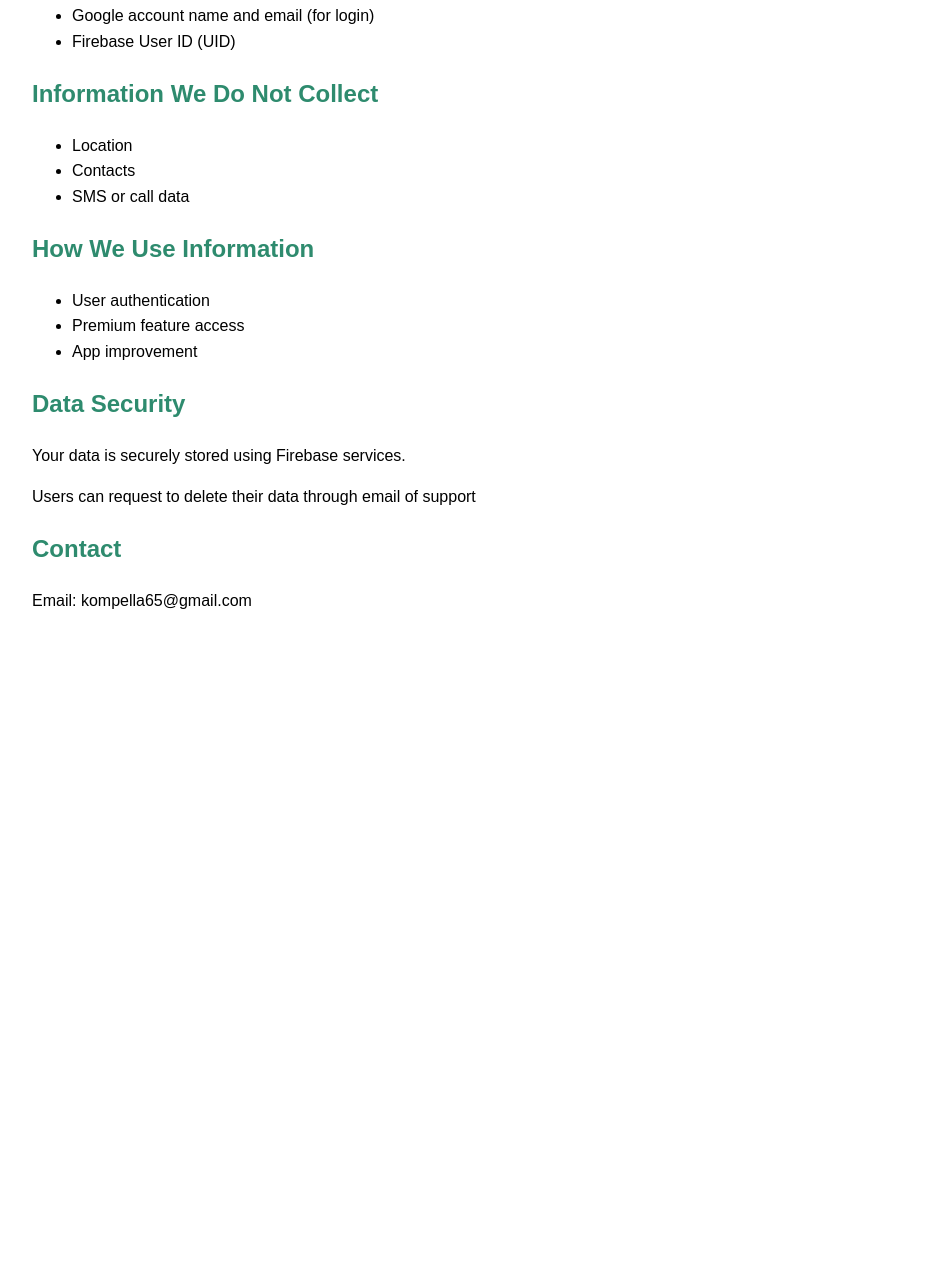
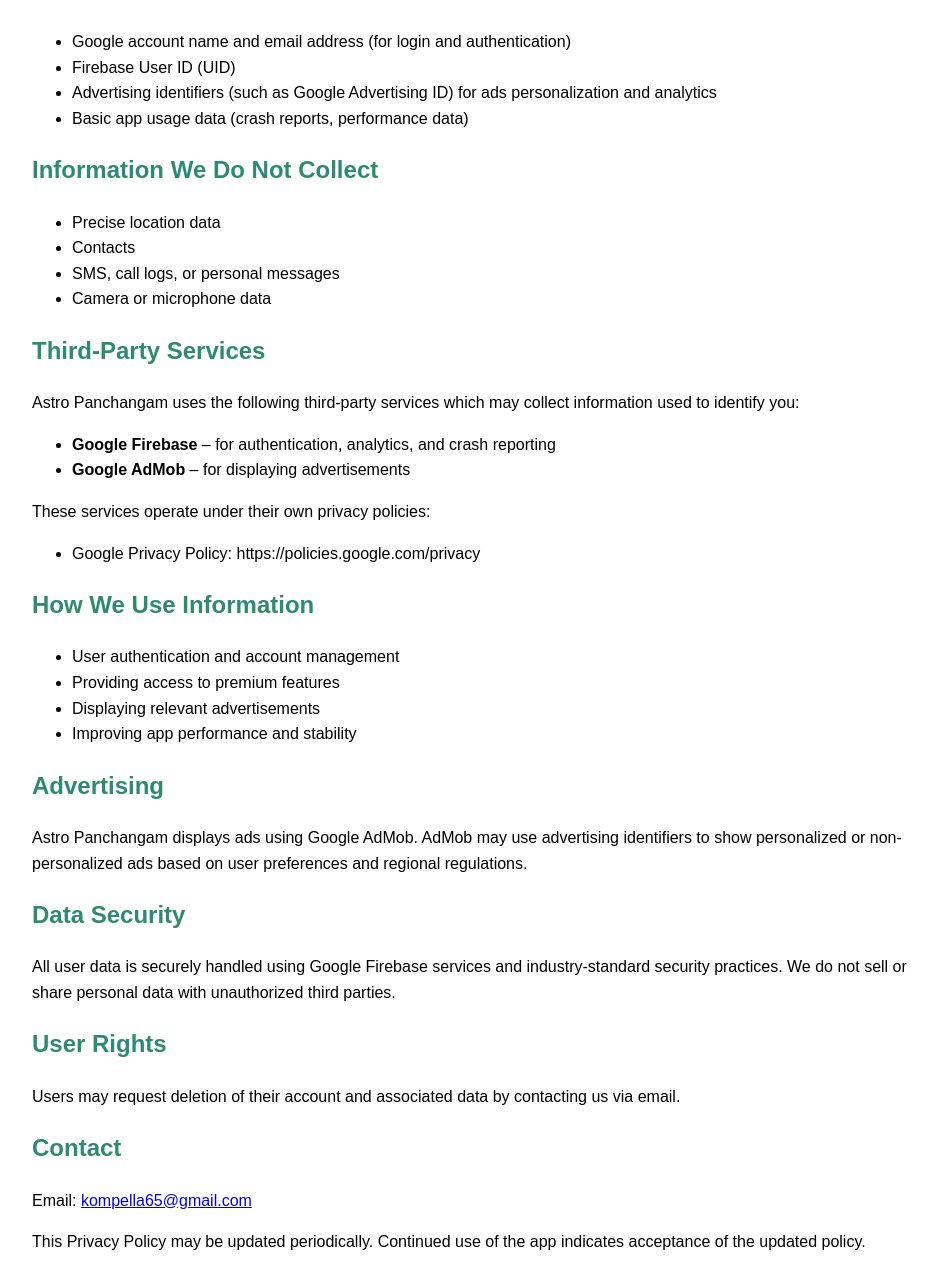
Before and after one commit to Yagnesh2001/astro-panchangam-privacy, a plain HTML site: page index.html in a window 1280 px wide. Shown: the part 256-1544 px from the top of the page, without its empty margins (158-1096 px from the left). Before the commit the page ends 906 px from the top, so only its background shows below. Drawn offline with Linux system fonts and the light colour scheme.

Commit message:
Update index.html

```diff
--- a/index.html
+++ b/index.html
@@ -22,34 +22,77 @@
 <h1>Privacy Policy</h1>
 <p><strong>Astro Panchangam</strong></p>
 
-<p>This Privacy Policy describes how Astro Panchangam collects and uses information.</p>
+<p>
+This Privacy Policy explains how Astro Panchangam collects, uses, and protects user information.
+By using this app, you agree to the practices described in this policy.
+</p>
 
 <h2>Information We Collect</h2>
 <ul>
-    <li>Google account name and email (for login)</li>
+    <li>Google account name and email address (for login and authentication)</li>
     <li>Firebase User ID (UID)</li>
+    <li>Advertising identifiers (such as Google Advertising ID) for ads personalization and analytics</li>
+    <li>Basic app usage data (crash reports, performance data)</li>
 </ul>
 
 <h2>Information We Do Not Collect</h2>
 <ul>
-    <li>Location</li>
+    <li>Precise location data</li>
     <li>Contacts</li>
-    <li>SMS or call data</li>
+    <li>SMS, call logs, or personal messages</li>
+    <li>Camera or microphone data</li>
+</ul>
+
+<h2>Third-Party Services</h2>
+<p>
+Astro Panchangam uses the following third-party services which may collect information used to identify you:
+</p>
+<ul>
+    <li><strong>Google Firebase</strong> – for authentication, analytics, and crash reporting</li>
+    <li><strong>Google AdMob</strong> – for displaying advertisements</li>
+</ul>
+
+<p>
+These services operate under their own privacy policies:
+</p>
+<ul>
+    <li>Google Privacy Policy: https://policies.google.com/privacy</li>
 </ul>
 
 <h2>How We Use Information</h2>
 <ul>
-    <li>User authentication</li>
-    <li>Premium feature access</li>
-    <li>App improvement</li>
+    <li>User authentication and account management</li>
+    <li>Providing access to premium features</li>
+    <li>Displaying relevant advertisements</li>
+    <li>Improving app performance and stability</li>
 </ul>
 
+<h2>Advertising</h2>
+<p>
+Astro Panchangam displays ads using Google AdMob. AdMob may use advertising identifiers
+to show personalized or non-personalized ads based on user preferences and regional regulations.
+</p>
+
 <h2>Data Security</h2>
-<p>Your data is securely stored using Firebase services.</p>
-    <p>Users can request to delete their data through email of support</p>
+<p>
+All user data is securely handled using Google Firebase services and industry-standard security practices.
+We do not sell or share personal data with unauthorized third parties.
+</p>
+
+<h2>User Rights</h2>
+<p>
+Users may request deletion of their account and associated data by contacting us via email.
+</p>
 
 <h2>Contact</h2>
-<p>Email: kompella65@gmail.com</p>
+<p>
+Email: <a href="mailto:kompella65@gmail.com">kompella65@gmail.com</a>
+</p>
+
+<p>
+This Privacy Policy may be updated periodically. Continued use of the app indicates acceptance
+of the updated policy.
+</p>
 
 </body>
 </html>
```
